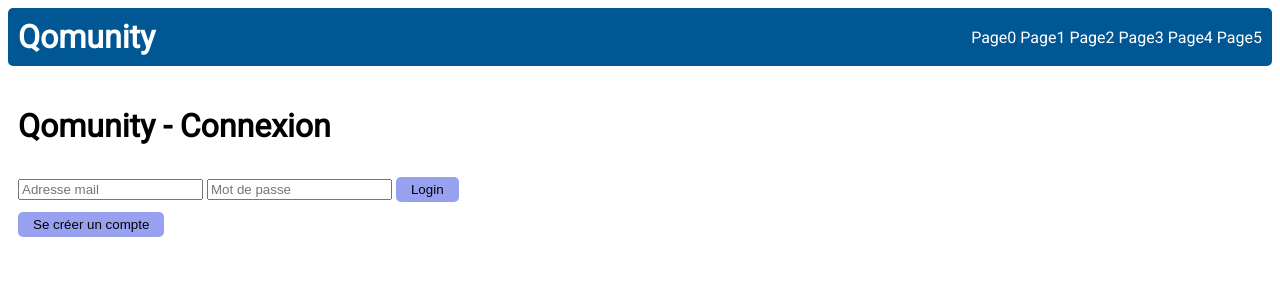
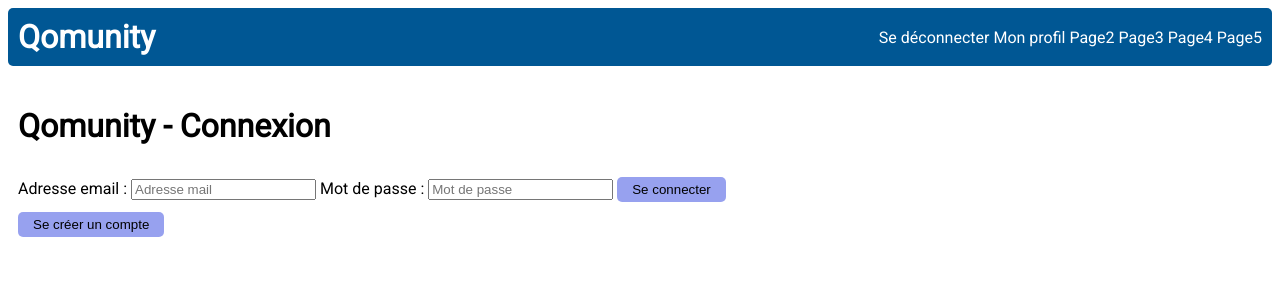
Before and after one commit to Edarsel/qomunity, a CodeIgniter app: page /qomunity/user/login in a window 1280 px wide. Shown: the top 300 px of the page. Run offline with CodeIgniter, Linux system fonts and the light colour scheme.

Commit message:
Création page view_profile_user + Ajout bouton dans menu

```diff
--- a/application/controllers/User.php
+++ b/application/controllers/User.php
@@ -211,4 +211,16 @@ class User extends CI_Controller {
     }
   }
 
+  public function view_profile_user($id_user){
+    $userinfo = $this->user_model->get_user($id_user);
+    if ($userinfo){
+    $this->load->view('templates/header');
+    $this->load->view('pages/user/view_profile_user',compact('userinfo'));
+    $this->load->view('templates/footer');
+    }else {
+      //Retour page précédente car user n'existe pas
+      redirect($this->session->userdata('previous_page'), 'refresh');
+    }
+  }
+
 }
--- a/application/views/pages/user/login.php
+++ b/application/views/pages/user/login.php
@@ -6,9 +6,11 @@
 
 <?php
 echo form_open('user/login');
+echo form_label("Adresse email : ", 'email');
 echo form_input('email', $userinfo->email ,['placeholder' => 'Adresse mail']);
+echo form_label("Mot de passe : ", 'password');
 echo form_password('password', '',['placeholder' => 'Mot de passe']);
-echo form_submit('submit', 'Login');
+echo form_submit('submit', 'Se connecter');
 echo validation_errors();
 echo form_close();
 ?>
--- a/application/views/pages/user/profile.php
+++ b/application/views/pages/user/profile.php
@@ -9,7 +9,7 @@
   <img src="<?php echo xss_clean($this->session->userdata('user')->profilepict) ?>" alt="Image de profil" height="200" width="200" />
   <p>
     <h3><?php echo xss_clean($this->session->userdata('user')->username); ?></h3>
-    <?php echo "  " . xss_clean($this->session->userdata('user')->usergroup_name); ?>
+    <?php echo "Groupe : " . xss_clean($this->session->userdata('user')->usergroup_name); ?>
   </p>
   <p>
   	<?php
--- a/application/views/pages/user/registration.php
+++ b/application/views/pages/user/registration.php
@@ -6,8 +6,11 @@
 
 <?php
 echo form_open();
+echo form_label("Adresse email : ", 'email');
 echo form_input('email',$userinfo->email ,['placeholder' => 'Adresse mail']);
+echo form_label("Nom d'utilisateur : ", 'username');
 echo form_input('username',$userinfo->username,['placeholder' => "Nom d'utilisateur"]);
+echo form_label("Mot de passe : ", 'password');
 echo form_password('password','' ,['placeholder' => 'Mot de passe']);
 echo form_password('cpassword', '',['placeholder'=> 'Vérification Mot de passe']);
 echo form_submit('submit', 'Register');
--- a/application/views/templates/header.php
+++ b/application/views/templates/header.php
@@ -13,8 +13,8 @@
     <header>
         <h1>Qomunity</h1>
         <nav>
-            <a href="">Page0</a>
-            <a href="">Page1</a>
+            <a href="<?php echo site_url('user/disconnect/'); ?>">Se déconnecter</a>
+            <a href="<?php echo site_url('user/profile/'); ?>">Mon profil</a>
             <a href="">Page2</a>
             <a href="">Page3</a>
             <a href="">Page4</a>
```
Also changed, not shown: application/views/pages/user/edit_profile.php (+9 -0 lines), application/views/pages/user/view_profile_user.php (added, +24 -0 lines).
